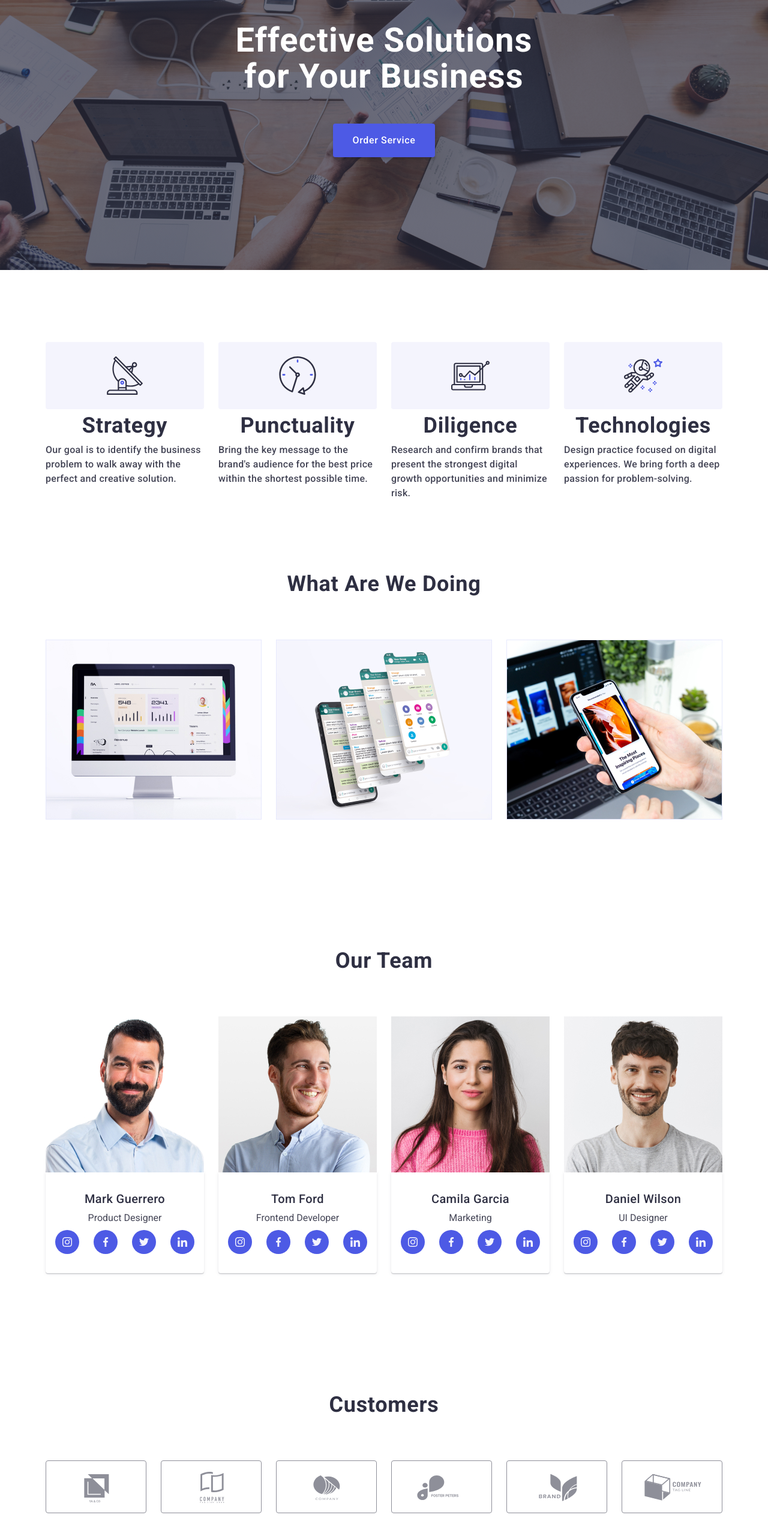
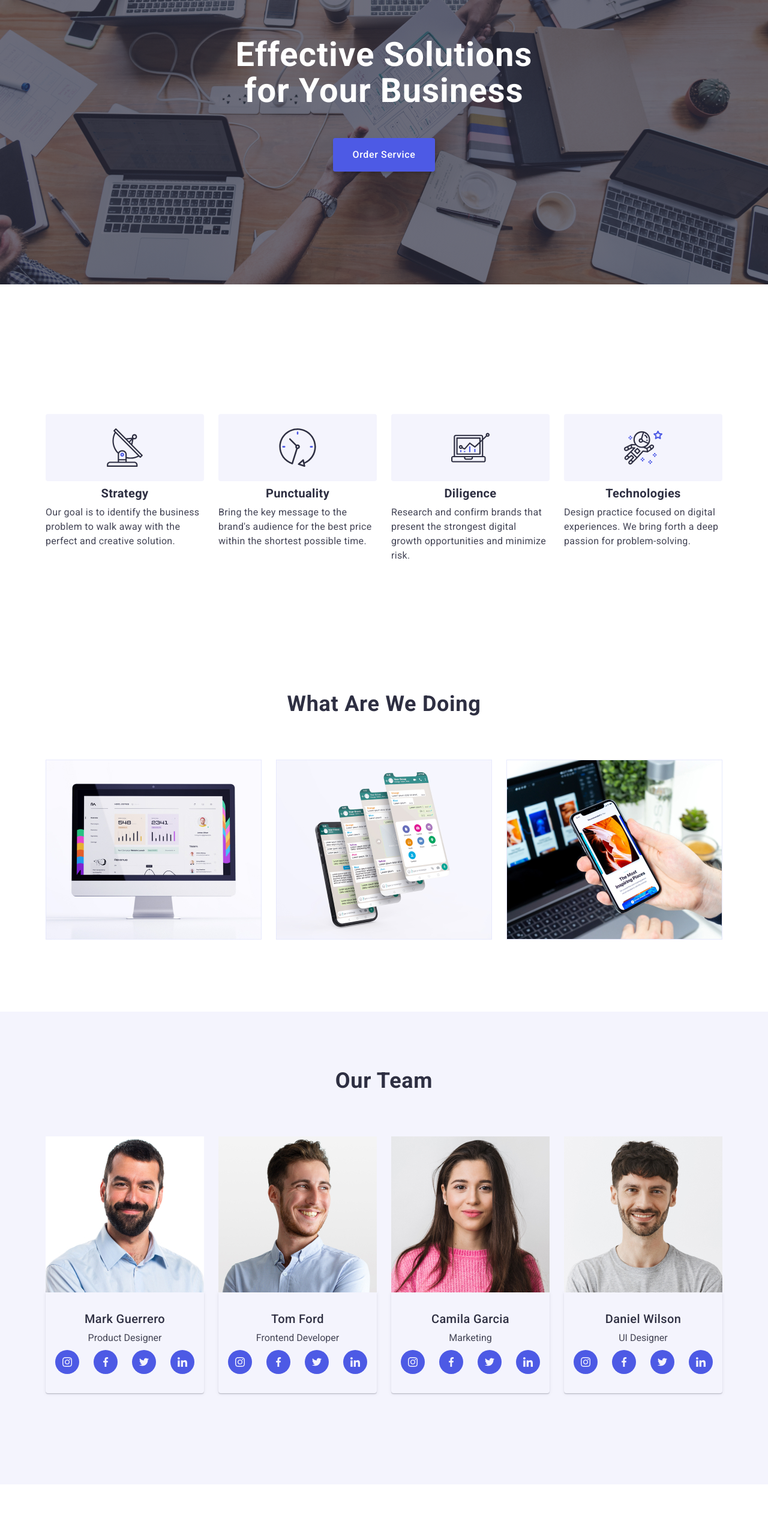
Before and after one commit to giligran/goit-markup-hw-07, a plain HTML site: page index.html in a window 1280 px wide. Shown: the part 228-2788 px from the top of the page at 60% size. Drawn offline with nearby package versions, Linux system fonts and the light colour scheme.

Commit message:
asdsd
adasda

```diff
--- a/css/desctop.css
+++ b/css/desctop.css
@@ -38,6 +38,10 @@
 .contacts-list {
     flex-direction: row;
     gap: 40px;
+}
+
+.contact-link {
+    font-size: 16px;
 }
 
 /* main */
@@ -92,6 +96,15 @@ screen and (min-resolution: 2dppx) {
     border-radius: 4px;
 }
 
+
+.feutures-subtitle {
+    font-size: 20px;
+    line-height: 1.2;
+}
+
+.feutures-text {
+    font-weight: 400;
+}
 /* work */
 
 .work {
@@ -109,12 +122,13 @@ screen and (min-resolution: 2dppx) {
     max-width: calc((100% - 48) / 3);
 }
 
+/* team */
+
+.team {
+    background-color: #F4F4FD;
+}
+
 /* clients */
-
-.clients>.container {
-    padding-left: 16px;
-    padding-right: 16px;
-}
 
 .client-list-item {
     max-width: calc((100% - 120px) / 6) ;
@@ -122,9 +136,20 @@ screen and (min-resolution: 2dppx) {
 
 /* footer  */
 
+
+
 .footer>.container {
-    padding-left: 16px;
-    padding-right: 16px;
+    padding: 100px 16px;
+    flex-wrap: nowrap;
+}
+
+.copy,
+.media-list {
+    margin-bottom: 0;
+}
+
+.copy {
+    margin-right: 120px;
 }
 
 .footer-form {
--- a/css/styles.css
+++ b/css/styles.css
@@ -75,13 +75,13 @@ button {
 /* header */
 
 .header {
+    min-height: 70px;
+    padding-top: 24px;
     border: 1px solid #E7E9FC;
     box-shadow: 0px 2px 1px rgba(46, 47, 66, 0.08), 0px 1px 1px rgba(46, 47, 66, 0.16), 0px 1px 6px rgba(46, 47, 66, 0.08);
 }
 
 .header>.container {
-    min-height: 70px;
-    padding-top: 24px;
     display: flex;
     align-items: start;
 }
@@ -185,9 +185,9 @@ screen and (min-resolution: 2dppx) {
     background-color: var(--ocean-color);
 }
 
-.feutures>.container,
-.clients>.container,
-.footer>.container {
+.feutures,
+.clients,
+.footer {
     padding-top: 96px;
     padding-bottom: 96px;
 }
@@ -220,7 +220,7 @@ screen and (min-resolution: 2dppx) {
     display: none;
 }
 
-.team>.container {
+.team {
     padding-top: 96px;
     padding-bottom: 128px;
 
@@ -702,10 +702,10 @@ screen and (min-resolution: 2dppx) {
 }
 
 .mobile-socials-list {
-    justify-content: center;
     display: flex;
-    gap: calc((100% - 160px) / 3);
-}
+    justify-content: space-between;
+    max-width: 328px;
+    }
 
 .menu-container.is-open {
     transform: translateX(0);
--- a/css/tablet.css
+++ b/css/tablet.css
@@ -137,8 +137,8 @@ screen and (min-resolution: 2dppx) {
 
     /* team */
 
-.team>.container {
-    padding-bottom: 104px;
+.team {
+    padding-bottom: 152px;
 }
 
 .team-list {
@@ -154,7 +154,7 @@ screen and (min-resolution: 2dppx) {
 
     /* clients */
 
-.clients>.container {
+.clients {
     padding-left: 108px;
     padding-right: 108px;
 }
```
